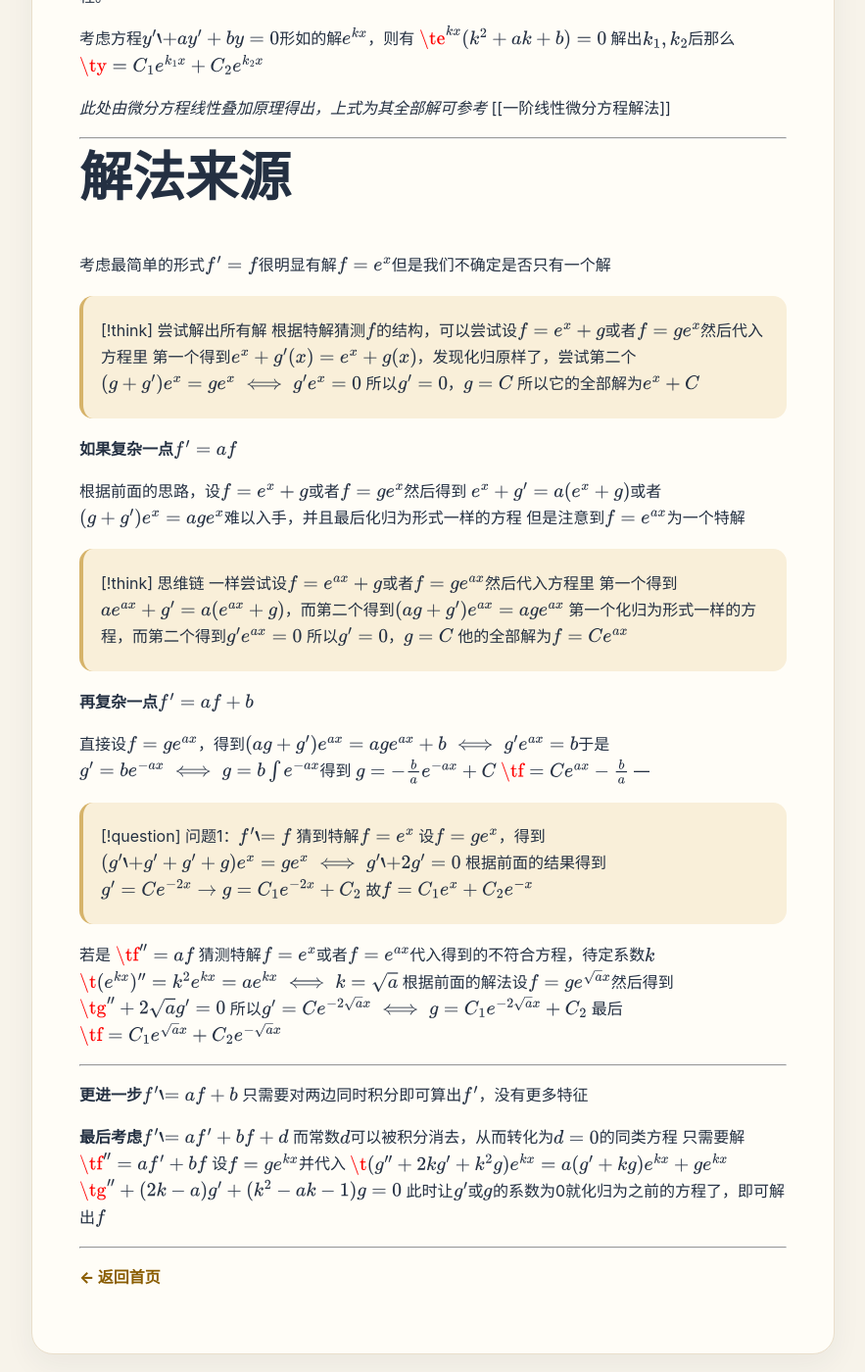
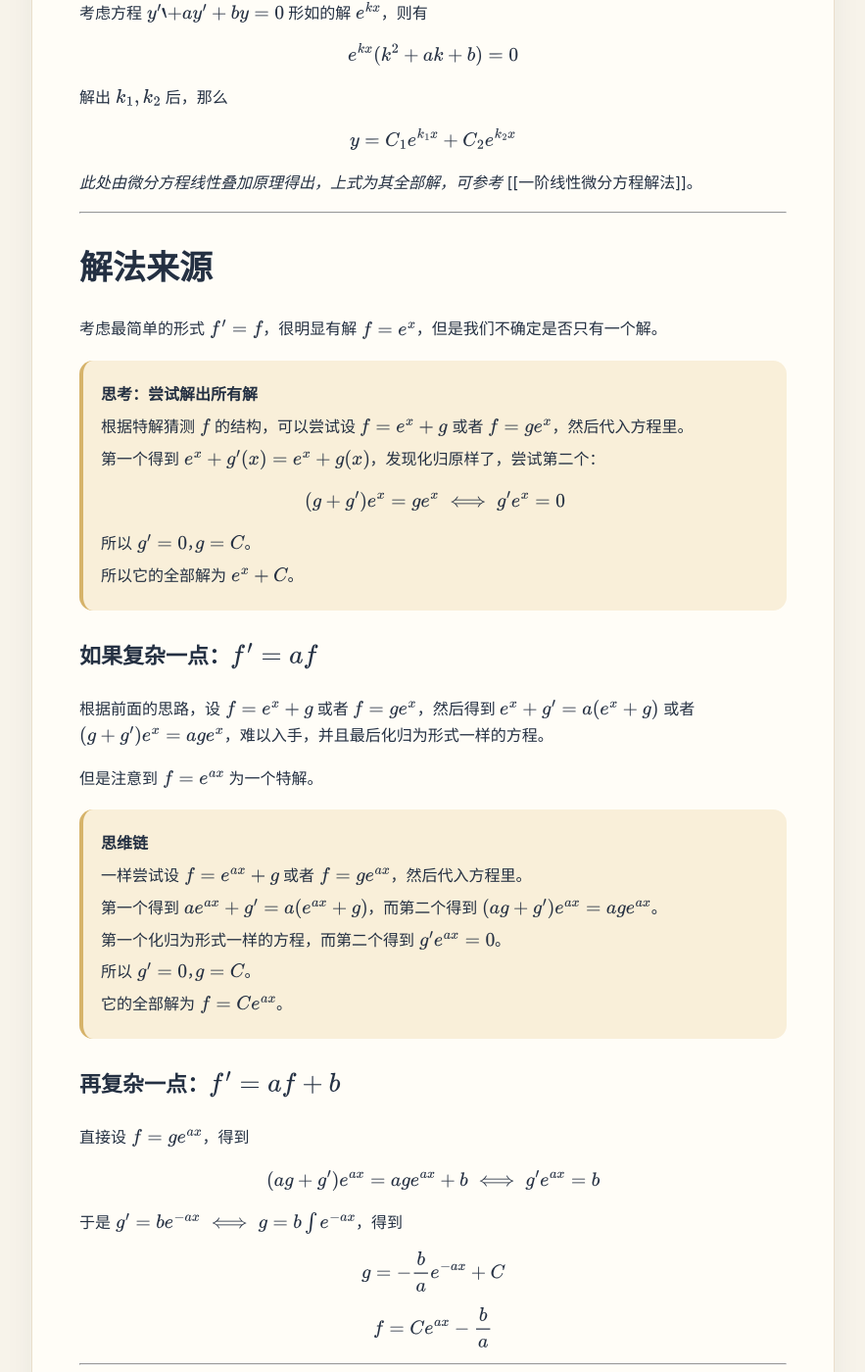
Before and after one commit to chaosjjaaa/chaos-blog, a Jekyll site: the page built from _posts/2026-06-09-second-order-ode.md, in a window 1280 px wide and 1400 px high, scrolled down 662 px. Shown: the whole window at 98% size, without its empty margins (198-1081 px from the left). Built offline with Jekyll 4.4.1, drawn with Linux system fonts in a browser that asks for light colours; some of the changed text lies outside the part shown.

Commit message:
Clean math note markdown for proper MathJax rendering

```diff
--- a/_posts/2026-06-09-second-order-ode.md
+++ b/_posts/2026-06-09-second-order-ode.md
@@ -7,105 +7,145 @@ mathjax: true
 description: 特征方程法与二阶常微分方程解法整理。
 ---
 
-# 二阶其次常微分方程
+## 二阶其次常微分方程
 
-通常形如$ay''+by'+c=0$且$a,bc$均为常数的微分方程为二阶常微分方程
+通常形如 $ay''+by'+c=0$ 且 $a,b,c$ 均为常数的微分方程为二阶常微分方程。
 
 ---
 
-# 特征方程法
+## 特征方程法
 
-根据前面可以看出，本质上二阶其次常微分方程只需要解出它的一个待定系数，就能公式化的解开方程。
+根据前面可以看出，本质上二阶其次常微分方程只需要解出它的一个待定系数，就能公式化地解开方程。
 
-考虑方程$y''+ay'+by=0$形如的解$e^{kx}$，则有
+考虑方程 $y''+ay'+by=0$ 形如的解 $e^{kx}$，则有
+
 $$
-\te^{kx}(k^2+ak+b)=0
-$$
-解出$k_{1},k_{2}$后那么
-$$
-\ty=C_{1}e^{k_{1}x}+C_{2}e^{k_{2}x}
+e^{kx}(k^2+ak+b)=0
 $$
 
-*此处由微分方程线性叠加原理得出，上式为其全部解可参考* [[一阶线性微分方程解法]]
+解出 $k_{1},k_{2}$ 后，那么
+
+$$
+y=C_{1}e^{k_{1}x}+C_{2}e^{k_{2}x}
+$$
+
+*此处由微分方程线性叠加原理得出，上式为其全部解，可参考* [[一阶线性微分方程解法]]。
 
 ---
 
-# 解法来源
+## 解法来源
 
-考虑最简单的形式$f'=f$很明显有解$f=e^{x}$但是我们不确定是否只有一个解
->[!think] 尝试解出所有解
->根据特解猜测$f$的结构，可以尝试设$f=e^{x}+g$或者$f=ge^{x}$然后代入方程里
->第一个得到$e^{x}+g'(x)=e^{x}+g(x)$，发现化归原样了，尝试第二个
->$(g+g')e^{x}=ge^{x}\iff g'e^{x}=0$
->所以$g'=0$，$g=C$
->所以它的全部解为$e^x+C$
+考虑最简单的形式 $f'=f$，很明显有解 $f=e^{x}$，但是我们不确定是否只有一个解。
 
+> **思考：尝试解出所有解**
+>
+> 根据特解猜测 $f$ 的结构，可以尝试设 $f=e^{x}+g$ 或者 $f=ge^{x}$，然后代入方程里。
+>
+> 第一个得到 $e^{x}+g'(x)=e^{x}+g(x)$，发现化归原样了，尝试第二个：
+>
+> $$(g+g')e^{x}=ge^{x}\iff g'e^{x}=0$$
+>
+> 所以 $g'=0$，$g=C$。
+>
+> 所以它的全部解为 $e^x+C$。
 
-**如果复杂一点$f'=af$**
+### 如果复杂一点：$f'=af$
 
-根据前面的思路，设$f=e^{x}+g$或者$f=ge^{x}$然后得到
-$e^{x}+g'=a(e^x+g)$或者$(g+g')e^{x}=age^{x}$难以入手，并且最后化归为形式一样的方程
-但是注意到$f=e^{ax}$为一个特解
->[!think] 思维链
->一样尝试设$f=e^{ax}+g$或者$f=ge^{ax}$然后代入方程里
->第一个得到$ae^{ax}+g'=a(e^{ax}+g)$，而第二个得到$(ag+g')e^{ax}=age^{ax}$
->第一个化归为形式一样的方程，而第二个得到$g'e^{ax}=0$
->所以$g'=0$，$g=C$
->他的全部解为$f=Ce^{ax}$
+根据前面的思路，设 $f=e^{x}+g$ 或者 $f=ge^{x}$，然后得到
+$e^{x}+g'=a(e^x+g)$ 或者 $(g+g')e^{x}=age^{x}$，难以入手，并且最后化归为形式一样的方程。
 
+但是注意到 $f=e^{ax}$ 为一个特解。
 
-**再复杂一点$f'=af+b$**
+> **思维链**
+>
+> 一样尝试设 $f=e^{ax}+g$ 或者 $f=ge^{ax}$，然后代入方程里。
+>
+> 第一个得到 $ae^{ax}+g'=a(e^{ax}+g)$，而第二个得到 $(ag+g')e^{ax}=age^{ax}$。
+>
+> 第一个化归为形式一样的方程，而第二个得到 $g'e^{ax}=0$。
+>
+> 所以 $g'=0$，$g=C$。
+>
+> 它的全部解为 $f=Ce^{ax}$。
 
-直接设$f=ge^{ax}$，得到$$(ag+g')e^{ax}=age^{ax}+b\iff g'e^{ax}=b$$于是$g'=be^{-ax}\iff g=b\int e^{-ax}$得到
+### 再复杂一点：$f'=af+b$
+
+直接设 $f=ge^{ax}$，得到
+
+$$
+(ag+g')e^{ax}=age^{ax}+b\iff g'e^{ax}=b
+$$
+
+于是 $g'=be^{-ax}\iff g=b\int e^{-ax}$，得到
+
 $$
 g=-\frac{b}{a}e^{-ax}+C
 $$
+
 $$
-\tf=Ce^{ax}-\frac{b}{a}
-$$
----
-
->[!question] 问题1：$f''=f$
->猜到特解$f=e^{x}$
->设$f=ge^{x}$，得到$(g''+g'+g'+g)e^{x}=ge^{x}\iff g''+2g'=0$
->根据前面的结果得到$g'=Ce^{-2x}\to g=C_{1}e^{-2x}+C_{2}$
->故$f=C_{1}e^x+C_{2}e^{-x}$
-
-若是
-$$
-\tf''=af
-$$
-猜测特解$f=e^x$或者$f=e^{ax}$代入得到的不符合方程，待定系数$k$
-$$
-\t(e^{kx})''=k^2e^{kx}=ae^{kx}\iff k=\sqrt{ a }
-$$
-根据前面的解法设$f=ge^{\sqrt{ a }x}$然后得到
-$$
-\tg''+2\sqrt{ a }g'=0
-$$
-所以$g'=Ce^{-2\sqrt{ a }x}\iff g=C_{1}e^{-2\sqrt{ a }x}+C_{2}$ 最后
-$$
-\tf=C_{1}e^{\sqrt{ a }x}+C_{2}e^{-\sqrt{ a }x}
+f=Ce^{ax}-\frac{b}{a}
 $$
 
 ---
 
-**更进一步$f''=af+b$**
-只需要对两边同时积分即可算出$f'$，没有更多特征
+> **问题 1：$f''=f$**
+>
+> 猜到特解 $f=e^{x}$。
+>
+> 设 $f=ge^{x}$，得到
+>
+> $$(g''+g'+g'+g)e^{x}=ge^{x}\iff g''+2g'=0$$
+>
+> 根据前面的结果得到 $g'=Ce^{-2x}\to g=C_{1}e^{-2x}+C_{2}$。
+>
+> 故 $f=C_{1}e^x+C_{2}e^{-x}$。
 
-**最后考虑$f''=af'+b f+d$**
-而常数$d$可以被积分消去，从而转化为$d=0$的同类方程
-只需要解
+若是
+
 $$
-\tf''=af'+b f
+f''=af
 $$
-设$f=ge^{kx}$并代入
+
+猜测特解 $f=e^x$ 或者 $f=e^{ax}$ 代入得到的不符合方程，待定系数 $k$：
+
 $$
-\t(g''+2kg'+k^{2}g)e^{kx}=a(g'+kg)e^{kx}+ge^{kx}
+(e^{kx})''=k^2e^{kx}=ae^{kx}\iff k=\sqrt{a}
 $$
+
+根据前面的解法设 $f=ge^{\sqrt{a}x}$，然后得到
+
 $$
-\tg''+(2k-a)g'+(k^{2}-ak-1)g=0
+g''+2\sqrt{a}g'=0
 $$
-此时让$g'$或$g$的系数为0就化归为之前的方程了，即可解出$f$
+
+所以 $g'=Ce^{-2\sqrt{a}x}\iff g=C_{1}e^{-2\sqrt{a}x}+C_{2}$，最后
+
+$$
+f=C_{1}e^{\sqrt{a}x}+C_{2}e^{-\sqrt{a}x}
+$$
 
 ---
+
+### 更进一步：$f''=af+b$
+
+只需要对两边同时积分即可算出 $f'$，没有更多特征。
+
+### 最后考虑：$f''=af'+bf+d$
+
+而常数 $d$ 可以被积分消去，从而转化为 $d=0$ 的同类方程。只需要解
+
+$$
+f''=af'+bf
+$$
+
+设 $f=ge^{kx}$ 并代入
+
+$$
+(g''+2kg'+k^{2}g)e^{kx}=a(g'+kg)e^{kx}+ge^{kx}
+$$
+
+$$
+g''+(2k-a)g'+(k^{2}-ak-1)g=0
+$$
+
+此时让 $g'$ 或 $g$ 的系数为 $0$ 就化归为之前的方程了，即可解出 $f$。
```
